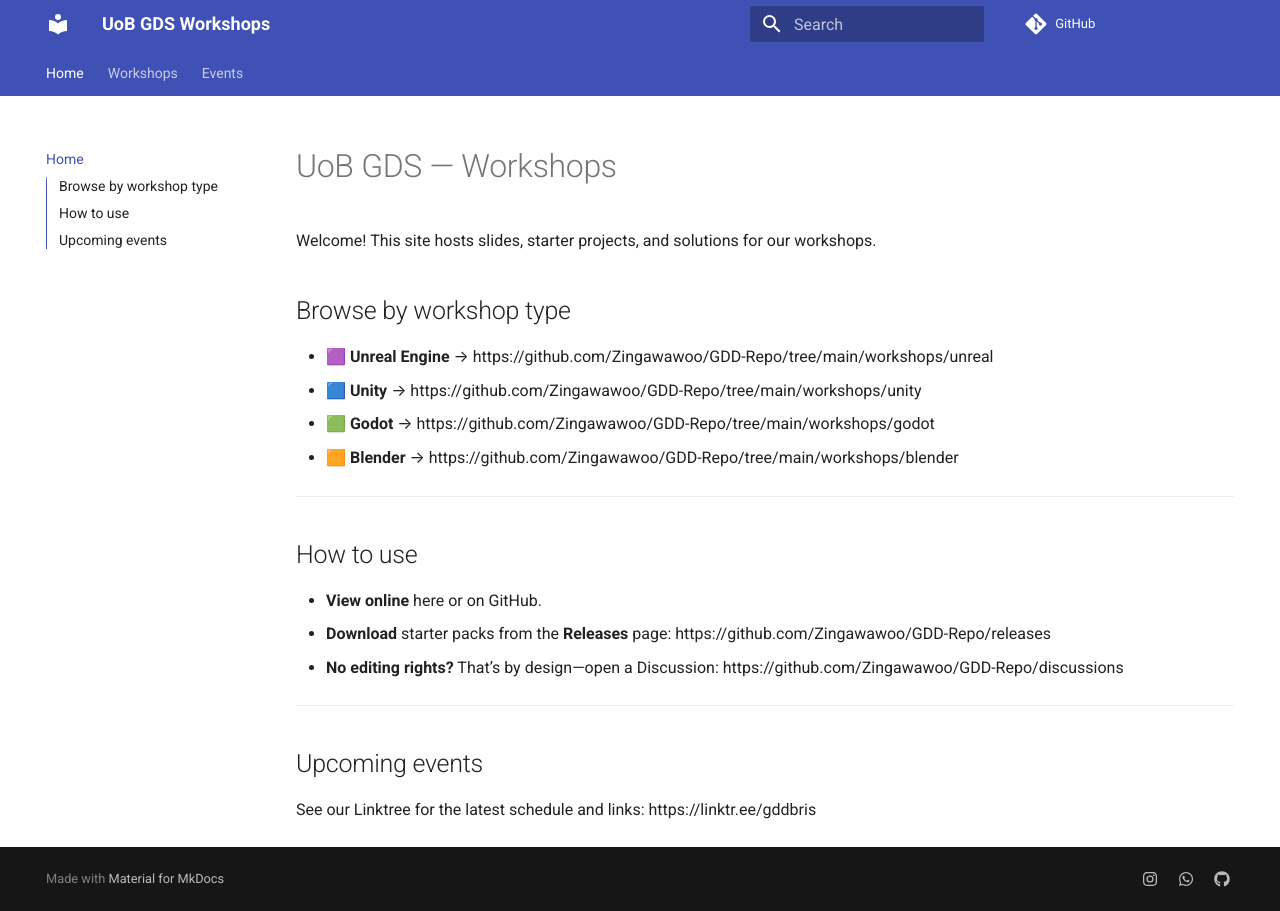
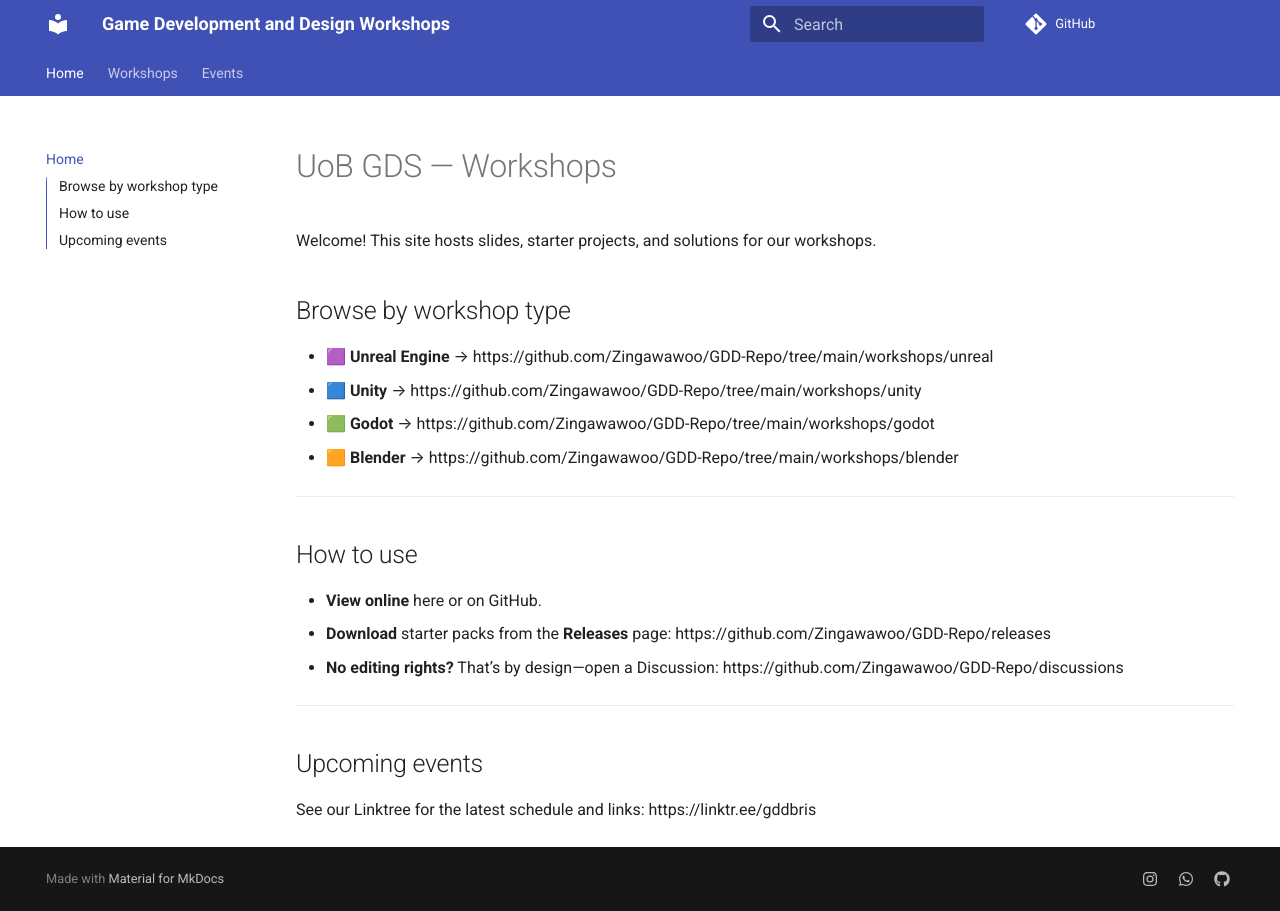
Before and after one commit to Zingawawoo/GDD-Repo, an MkDocs documentation site: the page built from docs/index.md, in a window 1280 px wide. Built offline with MkDocs 1.6.1 and Material for MkDocs 9.7.7, drawn with Linux system fonts in a browser that asks for light colours; comment, search, counter and statistics services are not loaded.

Commit message:
Update mkdocs.yml

```diff
--- a/mkdocs.yml
+++ b/mkdocs.yml
@@ -1,4 +1,4 @@
-site_name: UoB GDS Workshops
+site_name: Game Development and Design Workshops
 site_description: Workshops and resources for the University of Bristol Game Development & Design Society
 site_url: https://zingawawoo.github.io/GDD-Repo/
 repo_url: https://github.com/Zingawawoo/GDD-Repo
```
